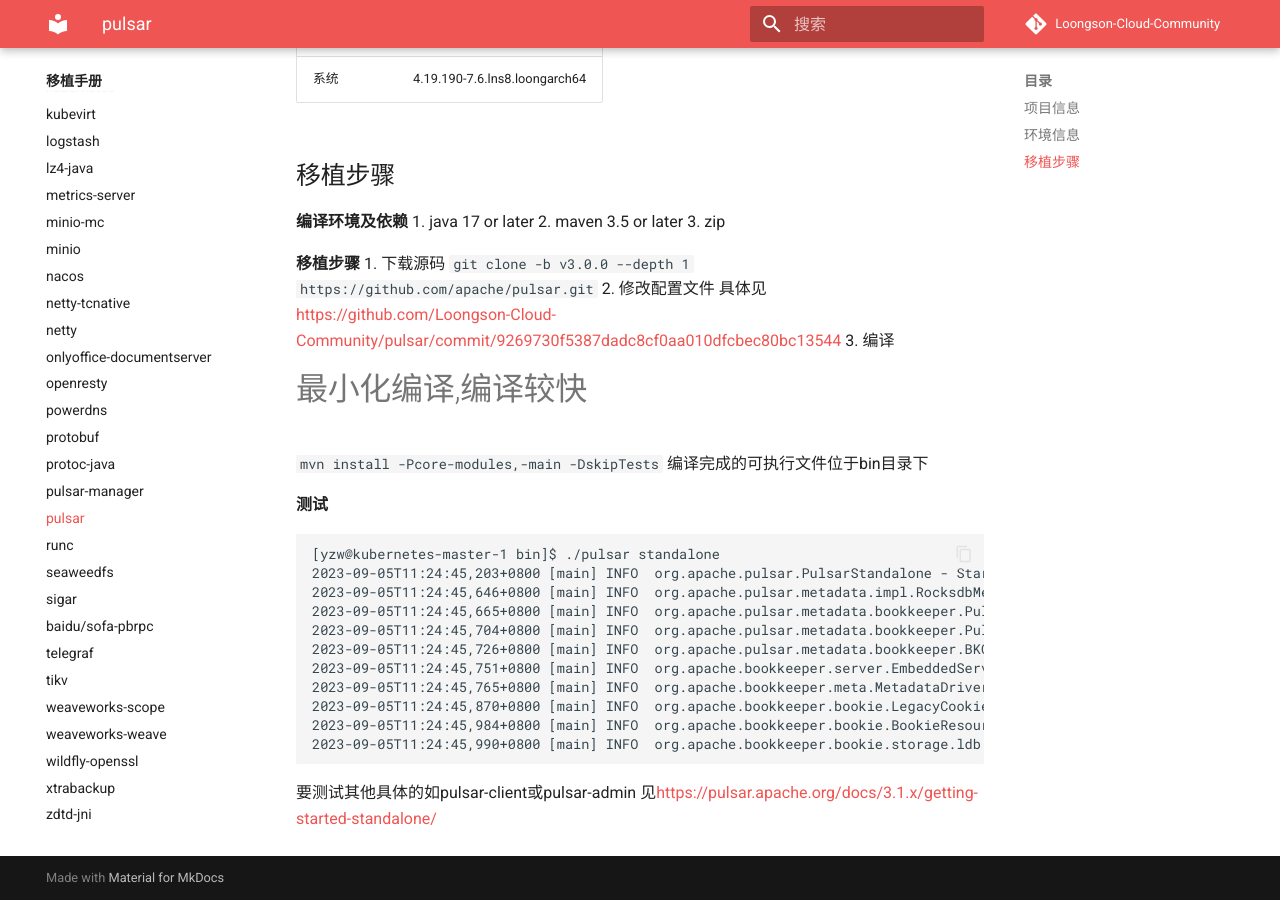
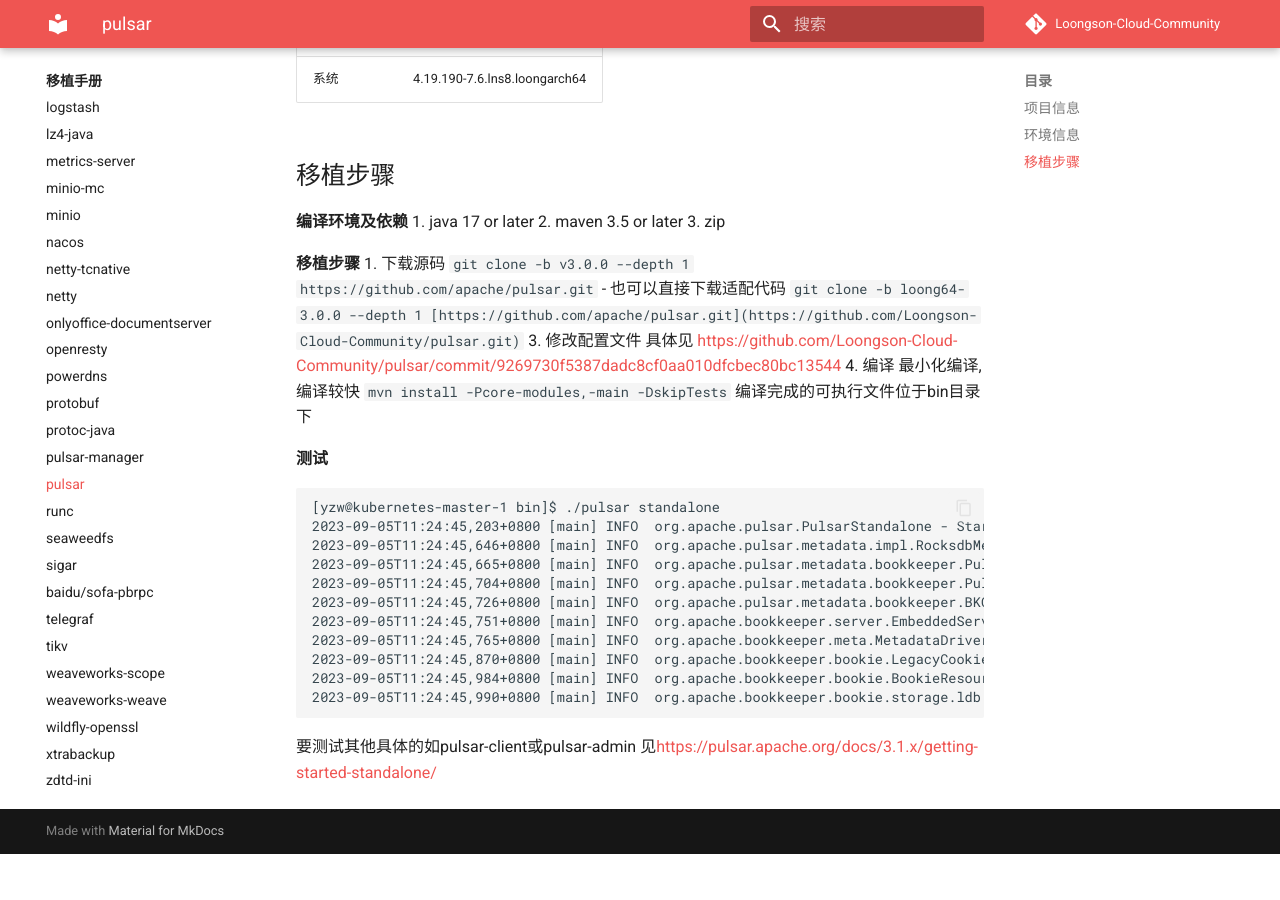
Before and after one commit to Loongson-Cloud-Community/Loongson-Cloud-Community, an MkDocs documentation site: the page built from docs/移植手册/pulsar.md, in a window 1280 px wide and 900 px high, scrolled down 772 px. Built offline with MkDocs 1.6.1 and Material for MkDocs 9.7.7, drawn with Linux system fonts in a browser that asks for light colours; comment, search, counter and statistics services are not loaded; after the commit the page ends 1626 px from its top, so only the background shows below that.

Commit message:
Update pulsar.md

```diff
--- a/docs/移植手册/pulsar.md
+++ b/docs/移植手册/pulsar.md
@@ -31,13 +31,15 @@
 
 __移植步骤__
 1. 下载源码
-` git clone -b v3.0.0 --depth 1 https://github.com/apache/pulsar.git`
-2. 修改配置文件
-具体见 [https://github.com/Loongson-Cloud-Community/pulsar/commit/9269730f5387dadc8cf0aa010dfcbec80bc13544](https://github.com/Loongson-Cloud-Community/pulsar/commit/9269730f5387dadc8cf0aa010dfcbec80bc13544)
-3. 编译
-#最小化编译,编译较快
-` mvn install -Pcore-modules,-main -DskipTests `
-编译完成的可执行文件位于bin目录下
+   ` git clone -b v3.0.0 --depth 1 https://github.com/apache/pulsar.git`
+   - 也可以直接下载适配代码
+   ` git clone -b loong64-3.0.0 --depth 1 [https://github.com/apache/pulsar.git](https://github.com/Loongson-Cloud-Community/pulsar.git)`
+3. 修改配置文件
+   具体见 [https://github.com/Loongson-Cloud-Community/pulsar/commit/9269730f5387dadc8cf0aa010dfcbec80bc13544](https://github.com/Loongson-Cloud-Community/pulsar/commit/9269730f5387dadc8cf0aa010dfcbec80bc13544)
+4. 编译
+   最小化编译,编译较快
+   ` mvn install -Pcore-modules,-main -DskipTests `
+   编译完成的可执行文件位于bin目录下
 
 __测试__
 
```
